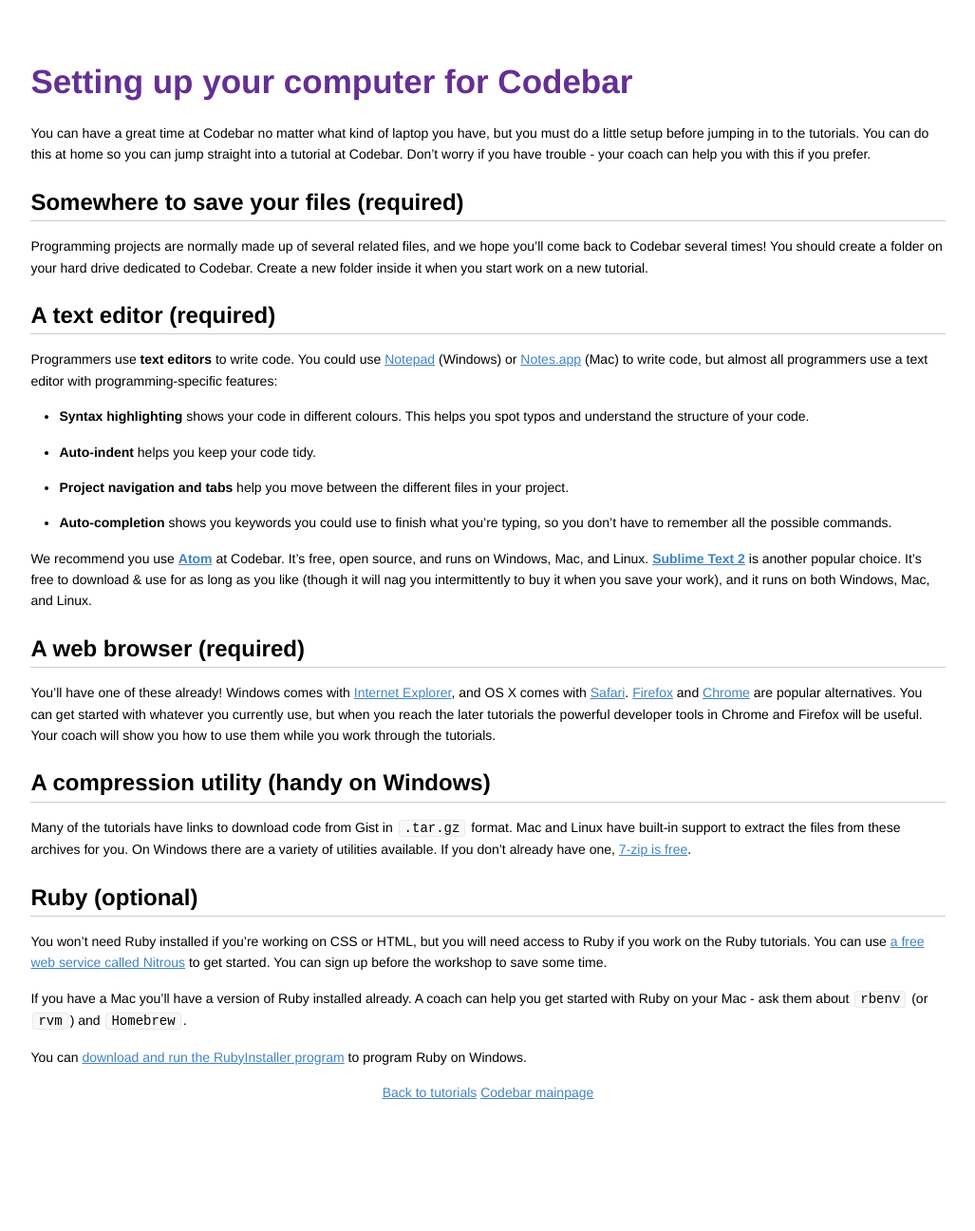
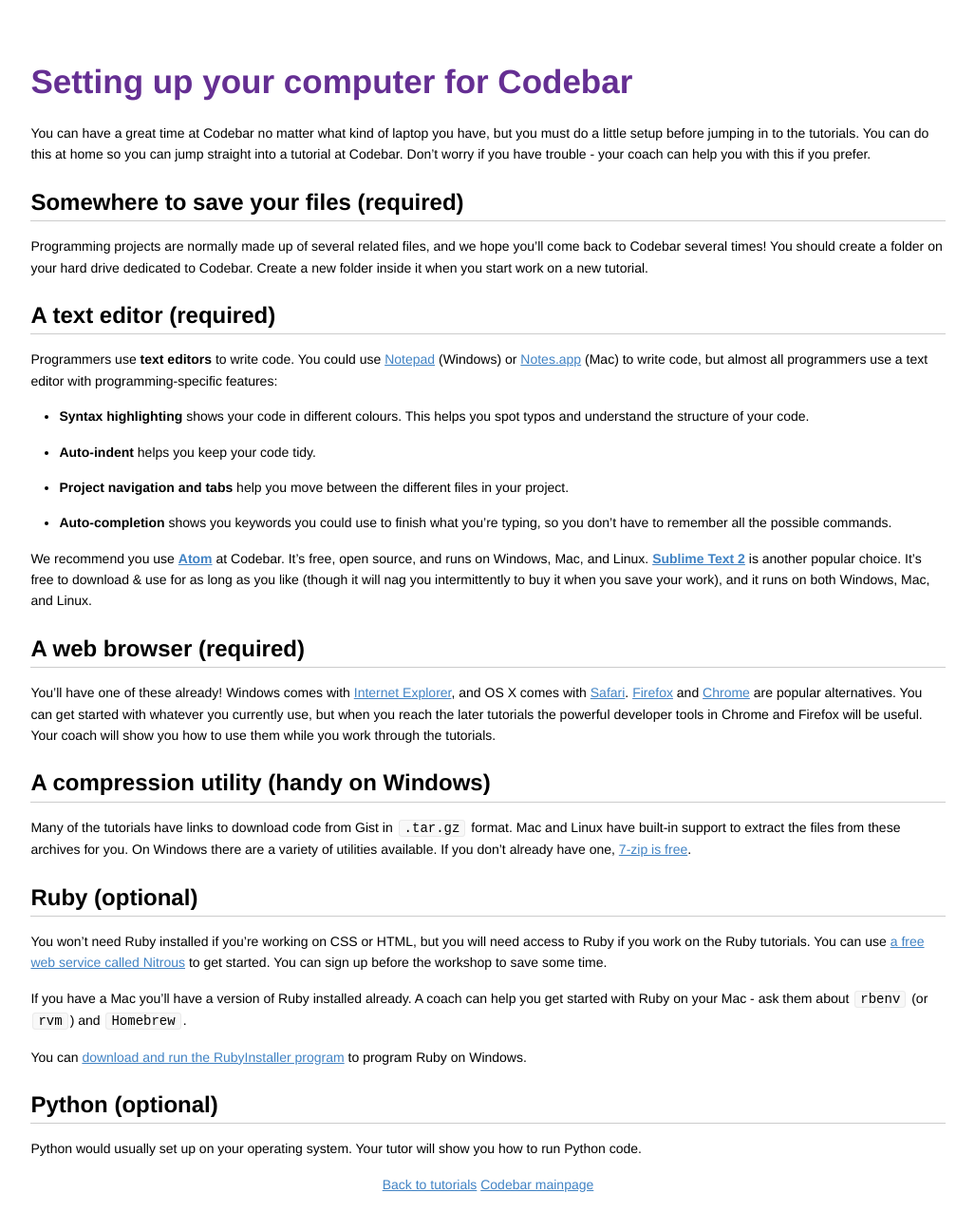
Before and after one commit to codebar/tutorials, a Jekyll site: the page built from general/setup/tutorial.md, in a window 1280 px wide. Shown: the whole page at 95% size, without its empty margins (126-1153 px from the left). Built offline with Jekyll 4.4.1, drawn with Linux system fonts in a browser that asks for light colours; Markdown is read by kramdown in place of the engine named in the settings; before the commit the page ends 1199 px from its top, so only the background shows below that.

Commit message:
Python tutorial, first lesson.

```diff
--- a/general/setup/tutorial.md
+++ b/general/setup/tutorial.md
@@ -38,3 +38,8 @@ You won't need Ruby installed if you're working on CSS or HTML, but you will nee
 If you have a Mac you'll have a version of Ruby installed already. A coach can help you get started with Ruby on your Mac - ask them about `rbenv` (or `rvm`) and `Homebrew`.
 
 You can [download and run the RubyInstaller program](http://rubyinstaller.org/) to program Ruby on Windows.
+
+
+## Python (optional)
+
+Python would usually set up on your operating system. Your tutor will show you how to run Python code.
--- a/index.html
+++ b/index.html
@@ -65,6 +65,12 @@
             <li><a href="ruby/lesson4/tutorial.html">Object Oriented Ruby and Inheritance</a></li>
             <li><a href="ruby/lesson5/tutorial.html">Object Oriented Ruby and Inheritance (part 2)</a></li>
           </ul>
+
+          <h2>Python</h2>
+
+          <ul>
+            <li><a href="ruby/lesson1/tutorial.html">Introduction to Python</a></li>
+          </ul>
           </section>
           <footer>
           </footer>
```
Also changed, not shown: python/lesson1/tutorial.md (added, +5 -0 lines), version-control/introduction/tutorial.md (+2 -0 lines).
